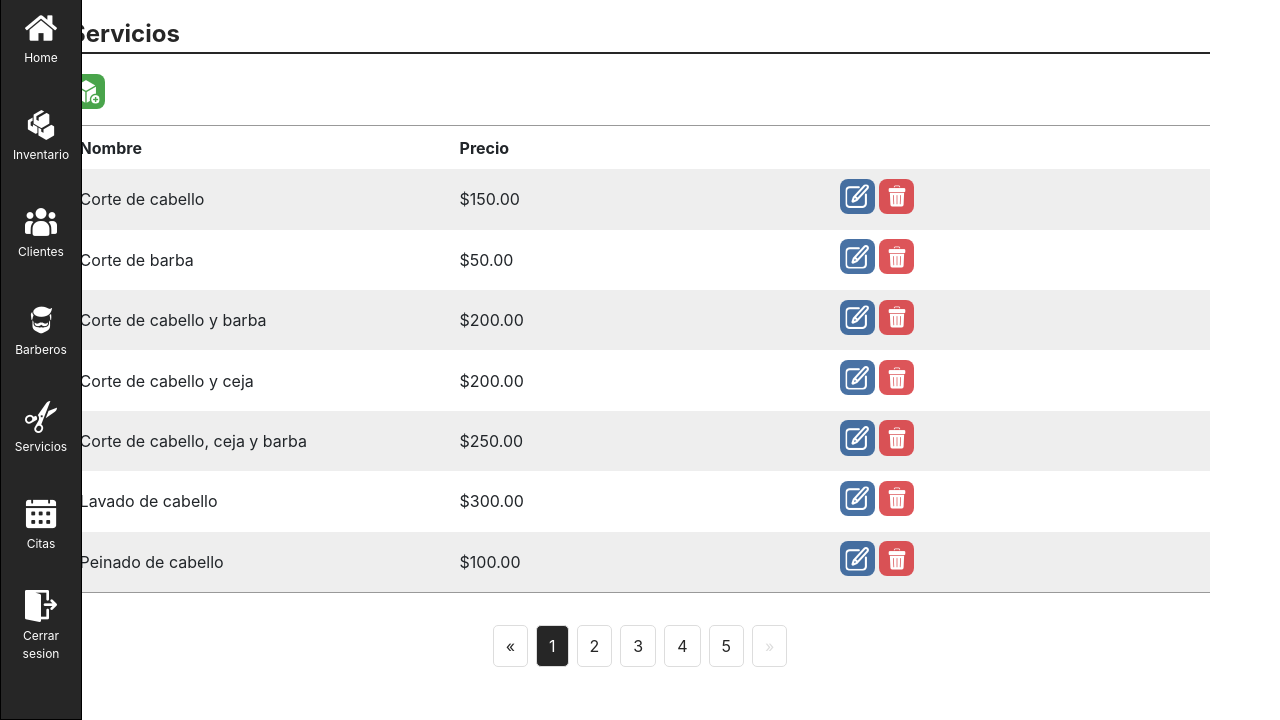
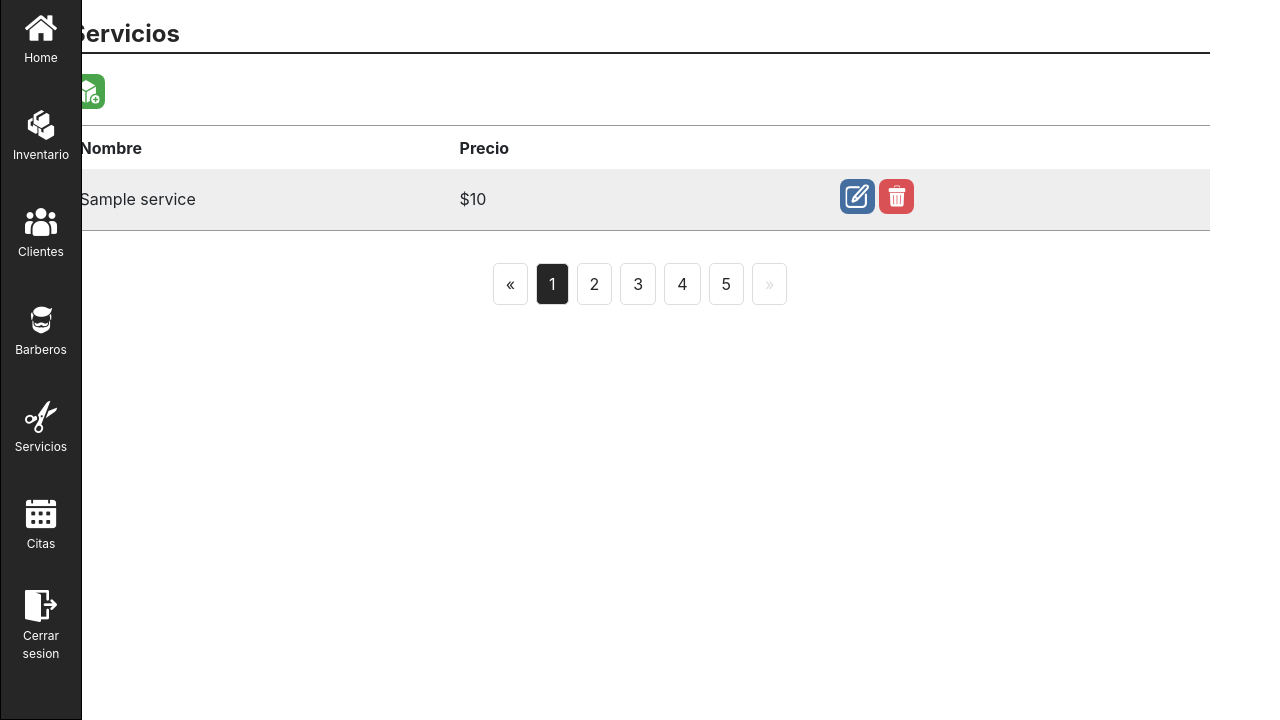
Before and after one commit to Krarid/barberia, a FastAPI app: template app/templates/services.html in a window 1280 px wide. Shown: the part 80-800 px from the top of the page. Run offline with FastAPI, Linux system fonts and the light colour scheme; the template is opened without the code that fills it: most values are stand-ins (such as "Sample title", 1, 10 or a date in 2020).

Commit message:
feat: fetch services by user in frontend

```diff
--- a/app/routers/barbers.py
+++ b/app/routers/barbers.py
@@ -35,7 +35,6 @@ async def render_barbers_page(request: Request, db: db_dependency):
         user = await get_current_user(request.cookies.get("access_token"))
 
         if user is None:
-            print('User is not authorized')
             return redirect_to_login()
 
         barbers = db.query(Barbers).filter(Barbers.user_id == user.get("id")).all()
--- a/app/templates/services.html
+++ b/app/templates/services.html
@@ -17,14 +17,17 @@
     <table>
         <thead>
             <tr>
+                <th style="display:none">Id</th>
                 <th>Nombre</th>
                 <th>Precio</th>
             </tr>
         </thead>
         <tbody>
+            {% for service in services %}
             <tr>
-                <td>Corte de cabello</td>
-                <td>$150.00</td>
+                <td style="display:none">{{ service.id }}</td>
+                <td>{{ service.name }}</td>
+                <td>${{ service.price }}</td>
                 <td>
                     <div class="icon">
                         <img class="edit" src="../static/images/edit.png" alt="Edit" width="24"/>
@@ -32,66 +35,7 @@
                     </div>
                 </td>
             </tr>
-            <tr>
-                <td>Corte de barba</td>
-                <td>$50.00</td>
-                <td>
-                    <div class="icon">
-                        <img class="edit" src="../static/images/edit.png" alt="Edit" width="24"/>
-                        <img class="delete" src="../static/images/delete.png" alt="Delete" width="24"/>
-                    </div>
-                </td>
-            </tr>
-            <tr>
-                <td>Corte de cabello y barba</td>
-                <td>$200.00</td>
-                <td>
-                    <div class="icon">
-                        <img class="edit" src="../static/images/edit.png" alt="Edit" width="24"/>
-                        <img class="delete" src="../static/images/delete.png" alt="Delete" width="24"/>
-                    </div>
-                </td>
-            </tr>
-            <tr>
-                <td>Corte de cabello y ceja</td>
-                <td>$200.00</td>
-                <td>
-                    <div class="icon">
-                        <img class="edit" src="../static/images/edit.png" alt="Edit" width="24"/>
-                        <img class="delete" src="../static/images/delete.png" alt="Delete" width="24"/>
-                    </div>
-                </td>
-            </tr>
-            <tr>
-                <td>Corte de cabello, ceja y barba</td>
-                <td>$250.00</td>
-                <td>
-                    <div class="icon">
-                        <img class="edit" src="../static/images/edit.png" alt="Edit" width="24"/>
-                        <img class="delete" src="../static/images/delete.png" alt="Delete" width="24"/>
-                    </div>
-                </td>
-            </tr>
-            <tr>
-                <td>Lavado de cabello</td>
-                <td>$300.00</td>
-                <td>
-                    <div class="icon">
-                        <img class="edit" src="../static/images/edit.png" alt="Edit" width="24"/>
-                        <img class="delete" src="../static/images/delete.png" alt="Delete" width="24"/>
-                    </div>
-                </td>
-            </tr>
-            <tr>
-                <td>Peinado de cabello</td>
-                <td>$100.00</td>
-                <td>
-                    <div class="icon">
-                        <img class="edit" src="../static/images/edit.png" alt="Edit" width="24"/>
-                        <img class="delete" src="../static/images/delete.png" alt="Delete" width="24"/>
-                    </div>
-                </td>
-            </tr>
+            {% endfor %}
         </tbody>
     </table>
 
```
Also changed, not shown: app/routers/services.py (+5 -3 lines), barber.db.
